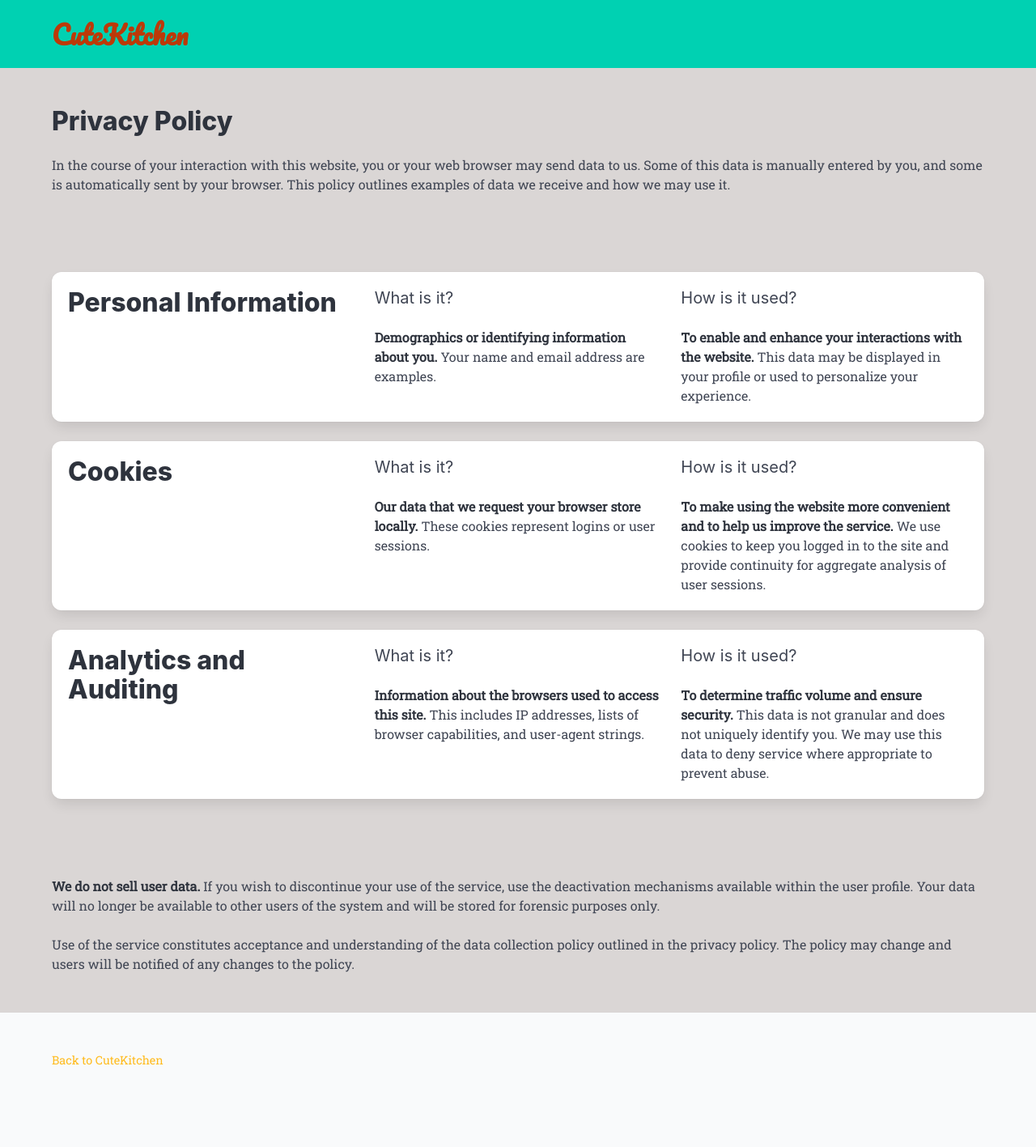
After one commit to akersten/cute-kitchen, a Flask app: page /privacy in a window 1280 px wide. The commit adds this page. Shown: the whole page at 81% size. Run offline with Flask 2, Linux system fonts and the light colour scheme; style sheets or scripts are compiled from the project's sources; some libraries are stand-ins or nearby versions.

Commit message:
Add terms, license, and privacy policy

```diff
--- a/src/router/__init__.py
+++ b/src/router/__init__.py
@@ -6,3 +6,6 @@ from . import generic
 def init_routes(flask_app: Flask):
     flask_app.add_url_rule("/", "splash", methods=["GET"], view_func=generic.splash)
     flask_app.add_url_rule("/app", "app", methods=["GET"], view_func=generic.app)
+    flask_app.add_url_rule("/privacy", "privacy", methods=["GET"], view_func=generic.privacy)
+    flask_app.add_url_rule("/license", "license", methods=["GET"], view_func=generic.license)
+    flask_app.add_url_rule("/terms", "terms", methods=["GET"], view_func=generic.terms)
--- a/src/router/generic.py
+++ b/src/router/generic.py
@@ -11,6 +11,30 @@ def splash():
     :return: The rendered template.
     """
     return generic_path_render("outside/splash/splash.html")
+
+
+def privacy():
+    """
+    The privacy policy for CuteKitchen.
+    :return: The rendered template.
+    """
+    return generic_path_render("outside/privacy/privacy.html")
+
+
+def terms():
+    """
+    The terms of use for CuteKitchen.
+    :return: The rendered template.
+    """
+    return generic_path_render("outside/terms/terms.html")
+
+
+def license():
+    """
+    The license for CuteKitchen.
+    :return: The rendered template.
+    """
+    return generic_path_render("outside/license/license.html")
 
 
 def app():
--- /dev/null
+++ b/templates/outside/outside-footer.html
@@ -0,0 +1,7 @@
+<footer class="footer">
+    <div class="container">
+        <p class="content">
+            <a href="{{ url_for("splash") }}">Back to CuteKitchen</a>
+        </p>
+    </div>
+</footer>
--- /dev/null
+++ b/templates/outside/privacy/privacy-body.html
@@ -0,0 +1,108 @@
+<section class="section">
+    <div class="container">
+        <h1 class="title">Privacy Policy</h1>
+        <p class="content">
+            In the course of your interaction with this website, you or your web browser may send data to us. Some of
+            this data is manually entered by you, and some is automatically sent by your browser. This policy outlines
+            examples of data we receive and how we may use it.
+        </p>
+    </div>
+</section>
+<section class="section">
+    <div class="container">
+
+        <div class="box">
+            <div class="columns">
+                <div class="column">
+                    <h2 class="title">Personal Information</h2>
+                </div>
+                <div class="column">
+                    <h3 class="subtitle">What is it?</h3>
+                    <p class="content">
+                        <strong>Demographics or identifying information about you.</strong>
+                        <span>Your name and email address are examples.</span>
+                    </p>
+                </div>
+                <div class="column">
+                    <h3 class="subtitle">How is it used?</h3>
+                    <p class="content">
+                        <strong>To enable and enhance your interactions with the website.</strong>
+                        <span>This data may be displayed in your profile or used to personalize your experience.</span>
+                    </p>
+                </div>
+            </div>
+        </div>
+
+        <div class="box">
+            <div class="columns">
+                <div class="column">
+                    <h2 class="title">Cookies</h2>
+                </div>
+                <div class="column">
+                    <h3 class="subtitle">What is it?</h3>
+                    <p class="content">
+                        <strong>Our data that we request your browser store locally.</strong>
+                        <span>These cookies represent logins or user sessions.</span>
+                    </p>
+                </div>
+                <div class="column">
+                    <h3 class="subtitle">How is it used?</h3>
+                    <p class="content">
+                        <strong>To make using the website more convenient and to help us improve the service.</strong>
+                        <span>
+                        We use cookies to keep you logged in to the site and provide continuity for aggregate analysis
+                        of user sessions.
+                    </span>
+                    </p>
+                </div>
+            </div>
+        </div>
+
+        <div class="box">
+            <div class="columns">
+                <div class="column">
+                    <h2 class="title">Analytics and Auditing</h2>
+                </div>
+                <div class="column">
+                    <h3 class="subtitle">
+                        What is it?
+                    </h3>
+                    <p class="content">
+                        <strong>Information about the browsers used to access this site.</strong>
+                        <span>This includes IP addresses, lists of browser capabilities, and user-agent strings.</span>
+                    </p>
+                </div>
+                <div class="column">
+                    <h3 class="subtitle">
+                        How is it used?
+                    </h3>
+                    <p class="content">
+                        <strong>To determine traffic volume and ensure security.</strong>
+                        <span>
+                        This data is not granular and does not uniquely identify you. We may use this data to deny
+                        service where appropriate to prevent abuse.
+                    </span>
+                    </p>
+                </div>
+            </div>
+        </div>
+
+    </div>
+</section>
+
+<section class="section">
+    <div class="container">
+        <p class="content">
+            <strong>We do not sell user data.</strong>
+            <span>
+                If you wish to discontinue your use of the service, use the deactivation mechanisms available within the
+                user profile. Your data will no longer be available to other users of the system and will be stored for
+                forensic purposes only.
+            </span>
+        </p>
+        <p class="content">
+            Use of the service constitutes acceptance and understanding of the data collection policy outlined in the
+            privacy policy. The policy may change and users will be notified of any changes to the policy.
+        </p>
+    </div>
+</section>
--- /dev/null
+++ b/templates/outside/privacy/privacy.html
@@ -0,0 +1,20 @@
+{% extends "base.html" %}
+{% block title %}CuteKitchen - Privacy Policy{% endblock %}
+
+{% block head %}{% endblock %}
+
+{% block scripts %}{% endblock %}
+
+{% block styles %}{% endblock %}
+
+{% block header %}
+    {% include "outside/outside-header.html" %}
+{% endblock %}
+
+{% block body %}
+    {% include "outside/privacy/privacy-body.html" %}
+{% endblock %}
+
+{% block footer %}
+    {% include "outside/outside-footer.html" %}
+{% endblock %}
--- a/templates/outside/splash/splash-footer.html
+++ b/templates/outside/splash/splash-footer.html
@@ -4,9 +4,9 @@
             <div class="column">
                 <h3 class="subtitle">About</h3>
                 <ul class="content">
-                    <li>Terms of Service</li>
-                    <li>Privacy Policy</li>
-                    <li>License</li>
+                    <li><a href="{{ url_for("terms") }}">Terms of Service</a></li>
+                    <li><a href="{{ url_for("privacy") }}">Privacy Policy</a></li>
+                    <li><a href="{{ url_for("license") }}">License</a></li>
                 </ul>
             </div>
             <div class="column">
```
Also changed, not shown: templates/authentication/register/register-body.html (+8 -0 lines), templates/outside/license/license-body.html (added, +44 -0 lines), templates/outside/license/license.html (added, +20 -0 lines), templates/outside/terms/terms-body.html (added, +50 -0 lines), templates/outside/terms/terms.html (added, +20 -0 lines).
